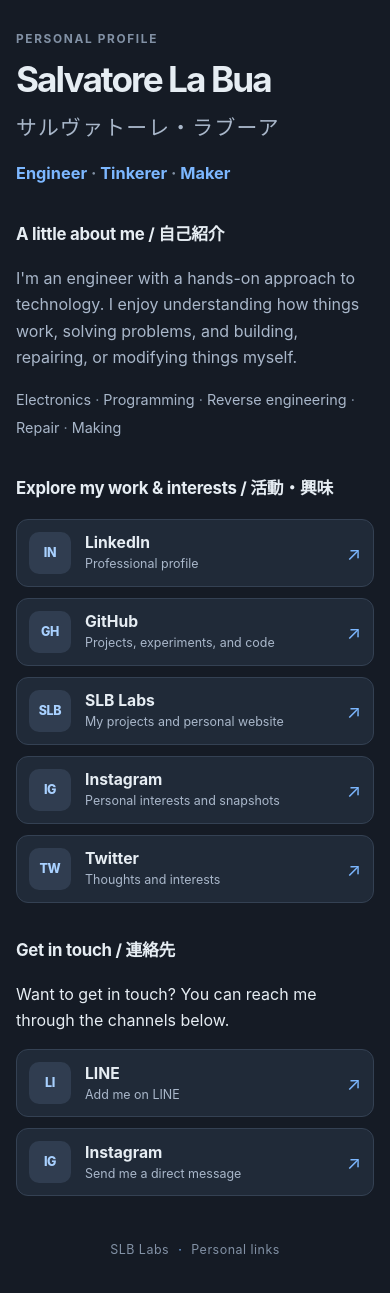
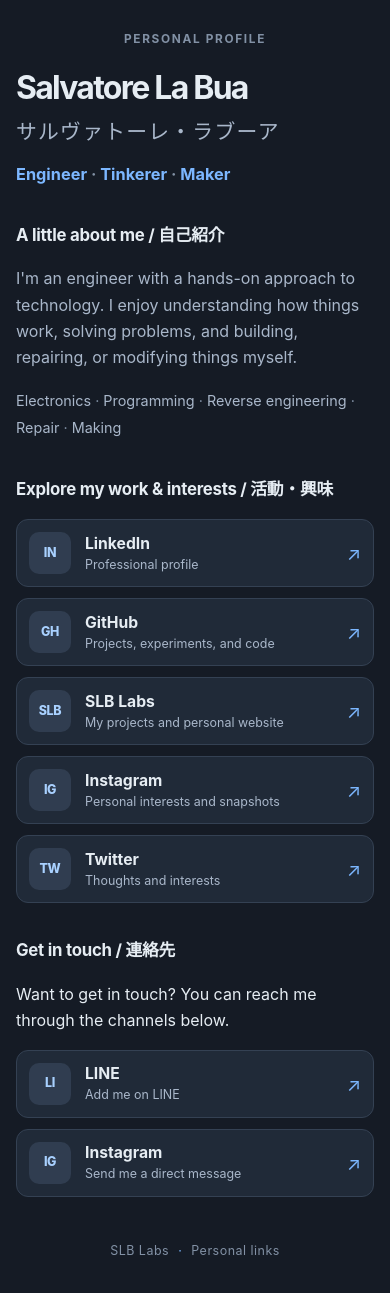
Before and after one commit to slabua/slabua, a Jekyll site: the page built from index.md, in a window 390 px wide. Built offline with Jekyll 4.4.1, drawn with Linux system fonts in a browser that asks for light colours.

Commit message:
Refactor CSS for profile layout and styles
Adjusted margin for the eyebrow class and added styles for profile identity, picture, and name. Updated font size for profile header.

```diff
--- a/assets/css/style.css
+++ b/assets/css/style.css
@@ -1,3 +1,4 @@
+
 :root {
   color-scheme: dark;
 
@@ -54,7 +55,7 @@ body {
 }
 
 .eyebrow {
-  margin: 0 0 10px;
+  margin: 0 0 18px;
 
   color: var(--subtle);
   font-size: 0.74rem;
@@ -62,11 +63,40 @@ body {
   letter-spacing: 0.14em;
 }
 
+/* Profile identity and portrait */
+
+.profile-identity {
+  display: flex;
+  align-items: center;
+  gap: 22px;
+  min-width: 0;
+}
+
+.profile-picture {
+  display: block;
+  flex: 0 0 96px;
+
+  width: 96px;
+  height: 96px;
+
+  object-fit: cover;
+  object-position: center;
+
+  border: 2px solid var(--border);
+  border-radius: 50%;
+  background: var(--surface);
+}
+
+.profile-name {
+  flex: 1;
+  min-width: 0;
+}
+
 .profile-header h1 {
   margin: 0;
 
   color: var(--text);
-  font-size: clamp(2.2rem, 7vw, 3.4rem);
+  font-size: clamp(2rem, 5.5vw, 3.1rem);
   font-weight: 750;
   line-height: 1.12;
   letter-spacing: -0.055em;
@@ -242,6 +272,33 @@ body {
     padding-top: 30px;
   }
 
+  .eyebrow {
+    margin-bottom: 20px;
+    text-align: center;
+  }
+
+  .profile-identity {
+    flex-direction: column;
+    gap: 16px;
+    text-align: center;
+  }
+
+  .profile-picture {
+    flex-basis: 96px;
+  }
+
+  .profile-header h1 {
+    font-size: clamp(2rem, 8vw, 2.6rem);
+  }
+
+  .name-japanese {
+    margin-top: 10px;
+  }
+
+  .tagline {
+    margin-top: 12px;
+  }
+
   .social-link {
     padding: 12px;
   }
```
